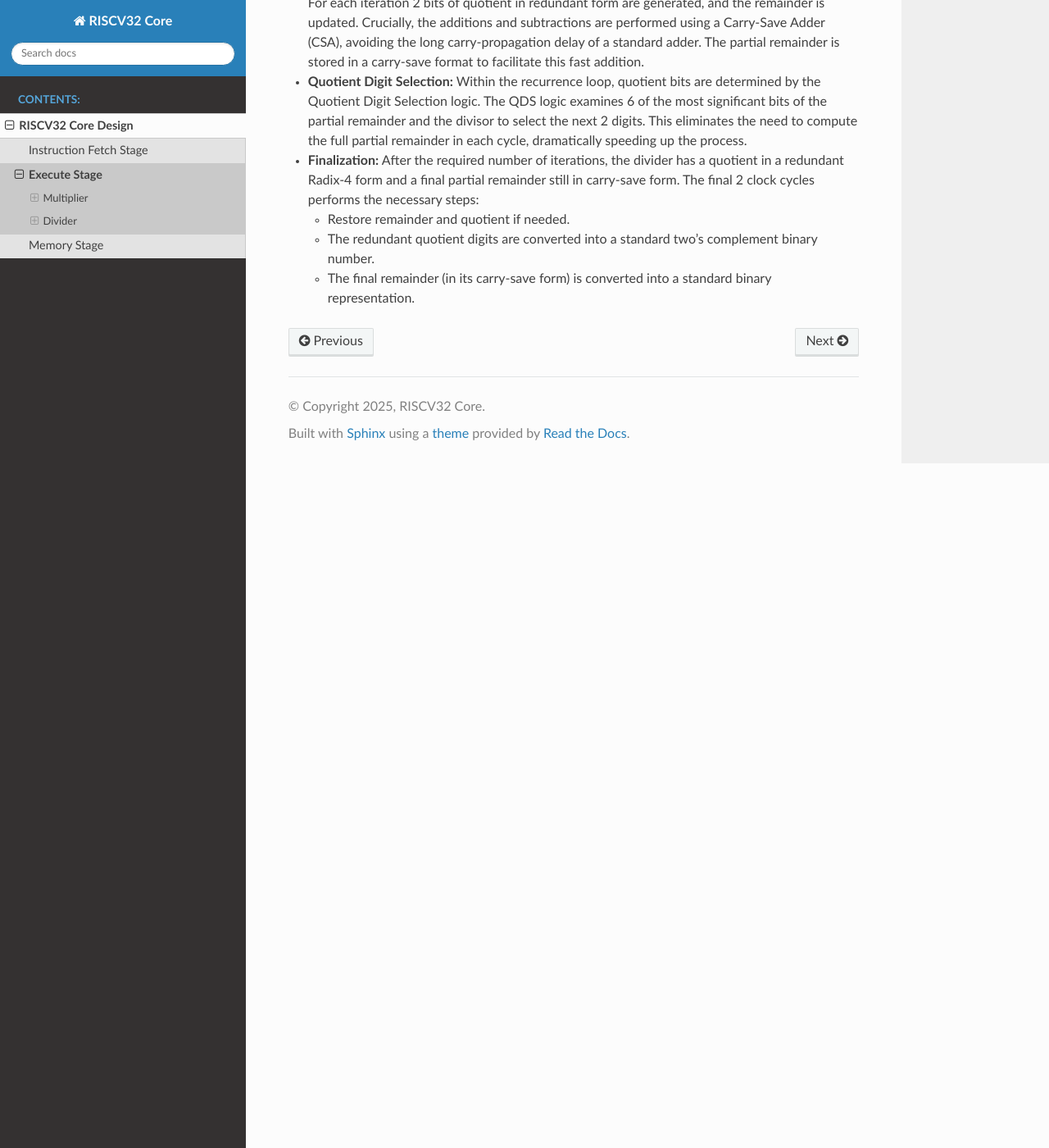
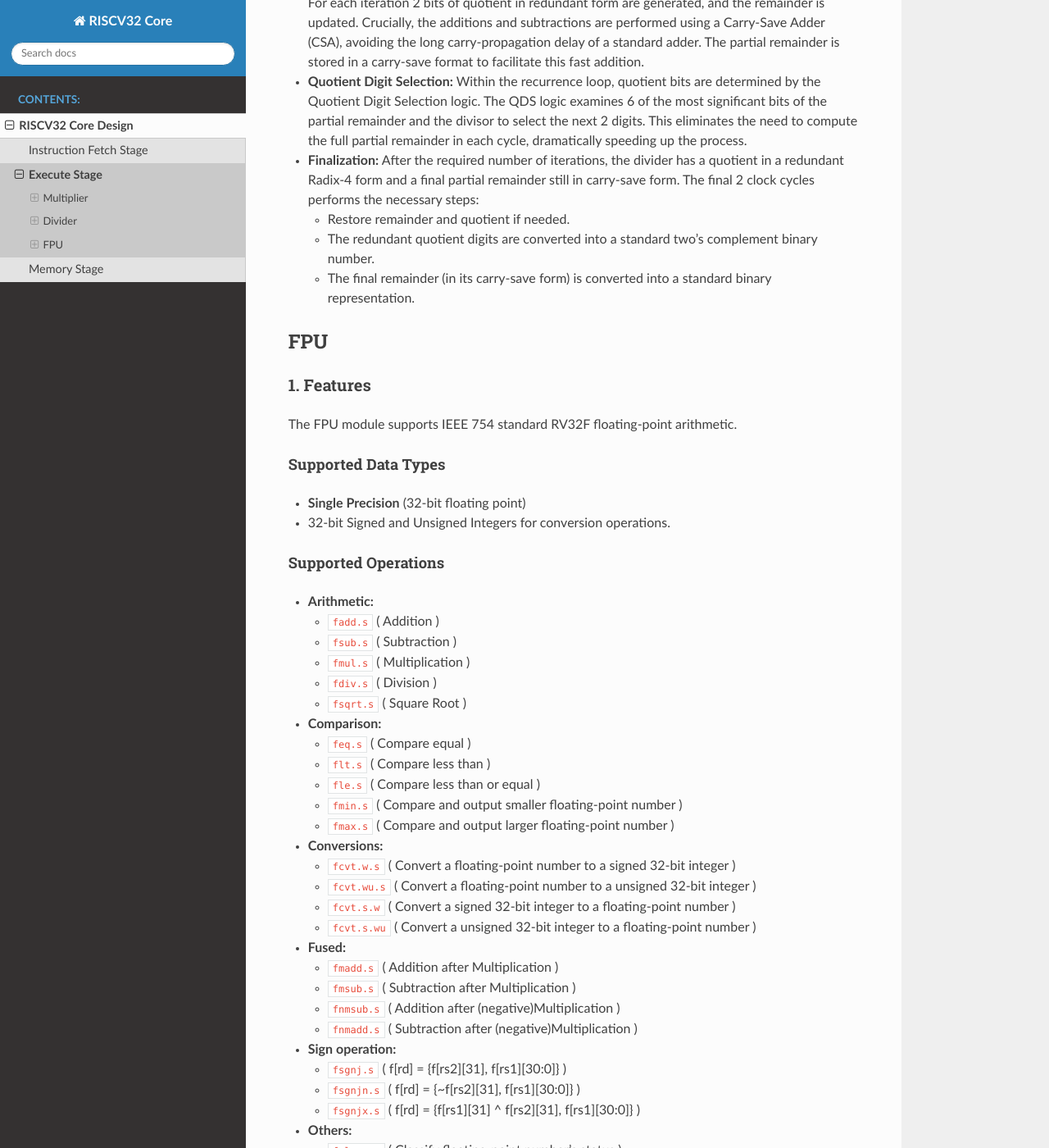
Before and after one commit to ttcn-0906/riscv32-core-doc, a Sphinx documentation site: the page built from docs/source/ex_stage.md, in a window 1280 px wide and 1400 px high, scrolled down 1973 px. Shown: the whole window at 82% size. Built offline with Sphinx 7.4.7 and the Read the Docs theme 3.1.0, drawn with Linux system fonts in a browser that asks for light colours; some of the changed text lies outside the part shown.

Commit message:
upload FPU spec

```diff
--- a/docs/source/ex_stage.md
+++ b/docs/source/ex_stage.md
@@ -40,3 +40,102 @@
     - Restore remainder and quotient if needed.
     - The redundant quotient digits are converted into a standard two's complement binary number.
     - The final remainder (in its carry-save form) is converted into a standard binary representation.
+
+## FPU
+
+### 1. Features
+
+The FPU module supports IEEE 754 standard RV32F floating-point arithmetic.
+
+#### Supported Data Types
+*   **Single Precision** (32-bit floating point)
+*   32-bit Signed and Unsigned Integers for conversion operations.
+
+#### Supported Operations
+*   **Arithmetic:**
+    *   `fadd.s` ( Addition )
+    *   `fsub.s` ( Subtraction )
+    *   `fmul.s` ( Multiplication )
+    *   `fdiv.s` ( Division )
+    *   `fsqrt.s` ( Square Root )
+*   **Comparison:**
+    *   `feq.s` ( Compare equal )
+    *   `flt.s` ( Compare less than )
+    *   `fle.s` ( Compare less than or equal )
+    *   `fmin.s` ( Compare and output smaller floating-point number )
+    *   `fmax.s` ( Compare and output larger floating-point number )
+*   **Conversions:**
+    *   `fcvt.w.s` ( Convert a floating-point number to a signed 32-bit integer )
+    *   `fcvt.wu.s` ( Convert a floating-point number to a unsigned 32-bit integer )
+    *   `fcvt.s.w` ( Convert a signed 32-bit integer to a floating-point number )
+    *   `fcvt.s.wu` ( Convert a unsigned 32-bit integer to a floating-point number )
+*   **Fused:**
+    *   `fmadd.s` ( Addition after Multiplication )
+    *   `fmsub.s` ( Subtraction after Multiplication )
+    *   `fnmsub.s` ( Addition after (negative)Multiplication )
+    *   `fnmadd.s` ( Subtraction after (negative)Multiplication )
+*   **Sign operation:**
+    *   `fsgnj.s` ( f[rd] = {f[rs2][31], f[rs1][30:0]} )
+    *   `fsgnjn.s` ( f[rd] = {~f[rs2][31], f[rs1][30:0]} )
+    *   `fsgnjx.s` ( f[rd] = {f[rs1][31] ^ f[rs2][31], f[rs1][30:0]} )
+*   **Others:**
+    *   `fclass.s` ( Classify floating-point number's status )
+
+#### IEEE 754 Compliance
+*   **Rounding Modes:**
+    *   Round to Nearest, ties to Even (RNE) - _Default_
+    *   Round Towards Zero (RTZ)
+    *   Round Down (towards -∞) (RDN)
+    *   Round Up (towards +∞) (RUP)
+    *   Round to Nearest, ties to Max Magnitude (RMM)
+*   **Exception Flags:**
+    *   `Invalid Operation` (NV)
+    *   `Division by Zero` (DZ)
+    *   `Overflow` (OF)
+    *   `Underflow` (UF)
+    *   `Inexact` (NX)
+
+### 2. Port specification
+
+#### Input ports
+| Signal    | Width | Description               |
+| --------- | ----- | ------------------------- |
+| clk       | 1     | clock signal              |
+| rst_n     | 1     | reset signal              |
+| FPU_start | 1     | start signal for the FPU  |
+| opcode    | 7     | opcode of the instruction |
+| func7     | 7     | func7 of the instruction  |
+| func3     | 3     | func3 of the instruction  |
+| rs2       | 5     | rs2 of the instruction    |
+| frm       | 3     | rounding mode from fcsr   |
+| operand_a | 32    | rs1's content             |
+| operand_b | 32    | rs2's content             |
+| operand_c | 32    | rs3's content             |
+
+#### Output ports
+| Signal     | Width | Description                      |
+| ---------- | ----- | -------------------------------- |
+| result_out | 32    | FPU's result                     |
+| fflags     | 5     | Exception flags of the operation |
+| FPU_done   | 1     | finish signal of the FPU         |
+
+
+
+### 3. Architecture
+
+The FPU is designed with a top-down, modular approach. The `FPU_Top` module acts as the central hub that decodes incoming signals and dispatches them to the appropriate functional unit.
+
+#### Module breakdown
+*   `FPU_Top.v`: Top-level FPU module that controls all submodules.
+*   `SP_Decoder.v`: Decodes FP numbers.
+*   `SP_Encoder.v`: Encodes FP numbers.
+*   `SP_Adder.v`: Performs floating-point addition and subtraction.
+*   `SP_Multiplier.v`: Performs floating-point multiplication.
+*   `SP_Divider.v`: Performs floating-point division.
+*   `SP_Sqrt.v`: Performs floating-point square root.
+*   `SP_Compare.v`: Compares two floating-point numbers.
+*   `SP_Min_Max.v`: Compares two floating-point numbers and output a floating-point number.
+*   `SP_Convert.v`: Handles all conversions between FP and integer.
+*   `SP_Fused.v`: Handles fused operation.
+*   `SP_Fsgnj.v`: Handles sign operation.
+*   `SP_Classifier.v`: Handles `fclass.s` operation.
```
